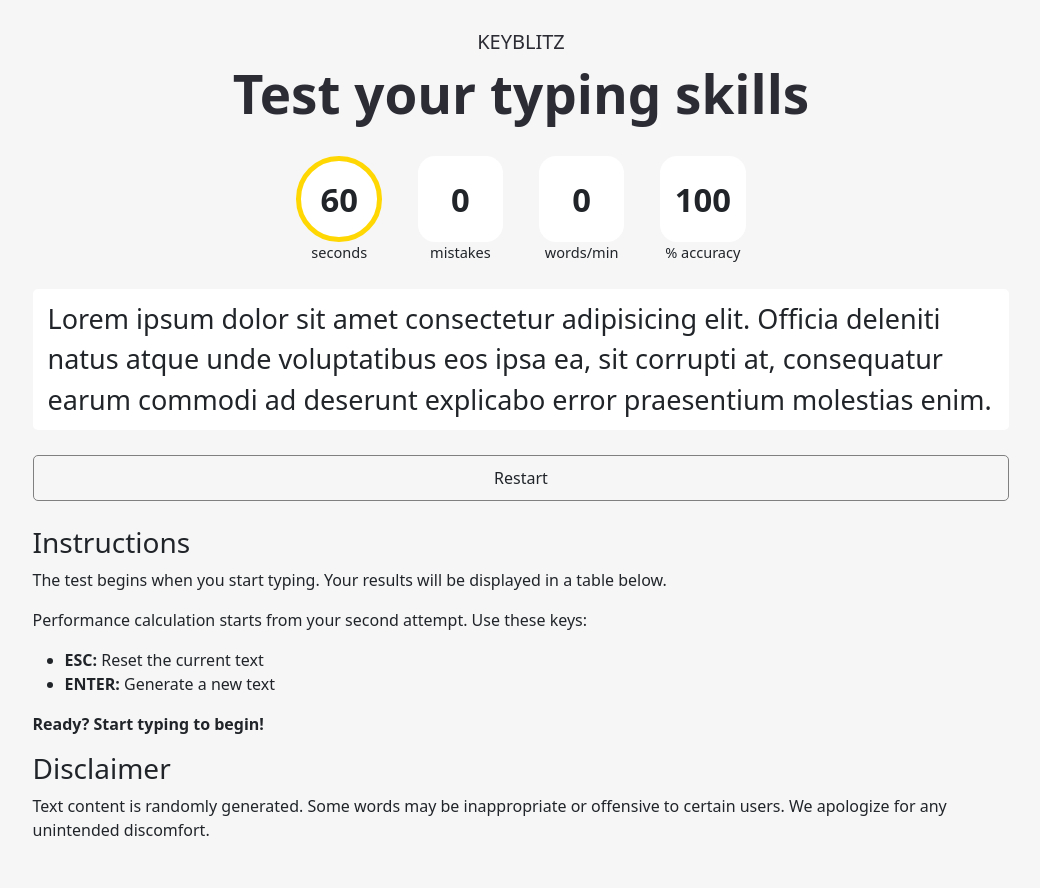
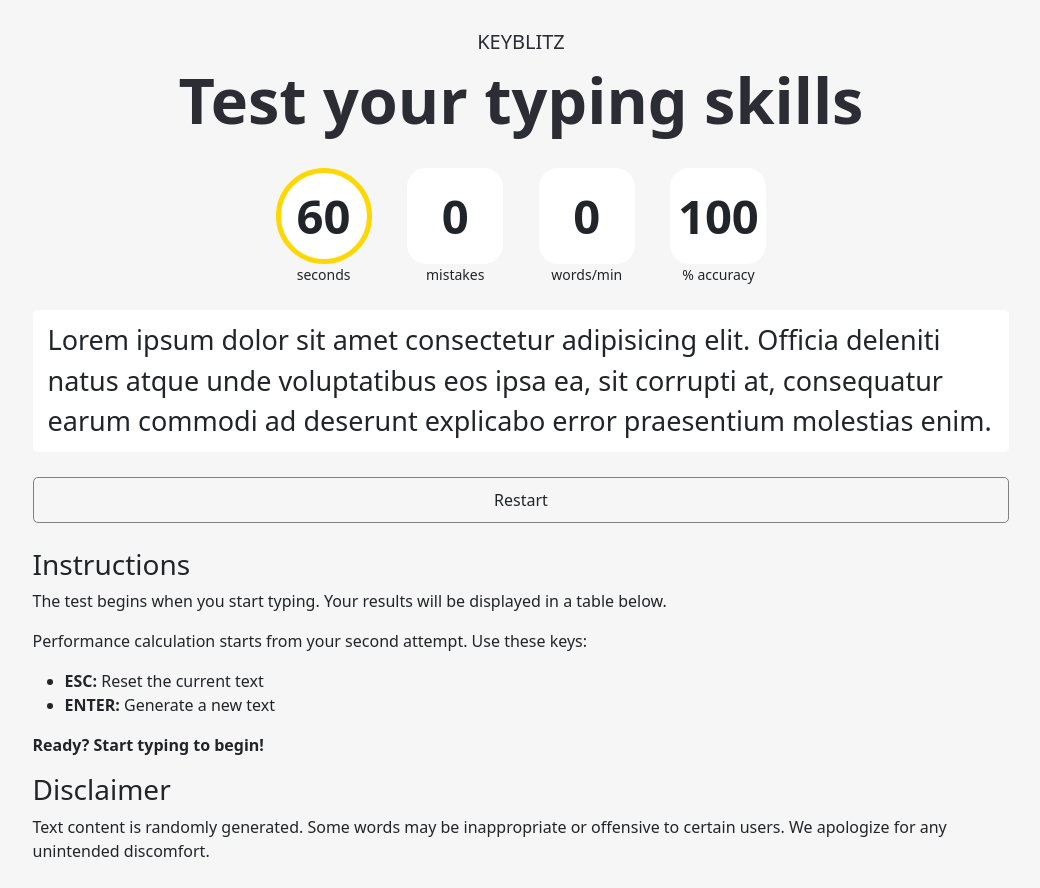
Before and after one commit to Martifas/typing-game, a plain HTML site: page index.html in a window 1280 px wide. Shown: the whole page, without its empty margins (119-1159 px from the left). Before the commit the page ends 867 px from the top, so only its background shows below. Drawn offline with nearby package versions, Linux system fonts and the light colour scheme.

Commit message:
Update style.css

```diff
--- a/style.css
+++ b/style.css
@@ -17,10 +17,10 @@ body {
     justify-content: center;
     align-items: center;
     border-radius: 20%;
-    height: calc(60px + 2vw);
-    width: calc(60px + 2vw);
+    height: 64px;
+    width: 64px;
     background-color: white;
-    font-size: calc(20px + 1vw);
+    font-size: 1.5em;
     font-weight: bold;
 }
 
@@ -29,7 +29,7 @@ body {
 }
 
 .metric-description {
-    font-size: calc(12px + 0.2vw);
+    font-size: 14px;
     display: flex;
     justify-content: center;
 }
@@ -69,7 +69,7 @@ body {
 }
 
 h2 {
-    font-size: calc(30px + 1.8vw);
+    font-size: 32px;
     font-weight: bold;
 }
 
@@ -77,3 +77,24 @@ h4 {
     text-transform: uppercase;
     font-size: 20px;
 }
+
+@media (min-width: 481px) and (max-width: 768px) {
+
+}
+@media (min-width: 769px) {
+    h2 {
+        font-size: 43px;
+    }
+
+    .metric {
+        height: 96px;
+        width: 96px;
+        font-size: calc(1.75em + 1.5vw);
+    }
+}
+
+@media (min-width: 1025px) {
+    h2 {
+        font-size: 63px;
+    }
+}
```
